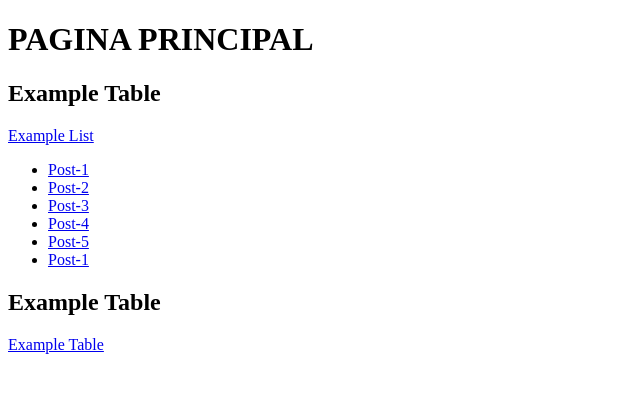
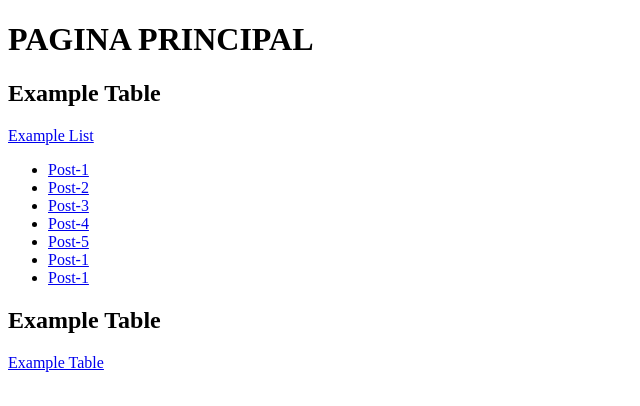
Before and after one commit to WalterCan/CursoHTML, a plain HTML site: page html/index.html in a window 1280 px wide. Shown: the whole page, without its empty margins (0-640 px from the left). Drawn offline with Linux system fonts and the light colour scheme.

Commit message:
Subiendo Repertorio a GitHub

```diff
--- a/html/index.html
+++ b/html/index.html
@@ -19,6 +19,7 @@
         <li><a href="/html/list.html#post-4">Post-4</a></li>
         <li><a href="/html/list.html#post-5">Post-5</a></li>
         <li><a href="/html/list.html#post-1">Post-1</a></li>
+        <li><a href="/html/list.html#post-1">Post-1</a></li>
       </ul>
       <h2>Example Table </h2
     </nav>
```
